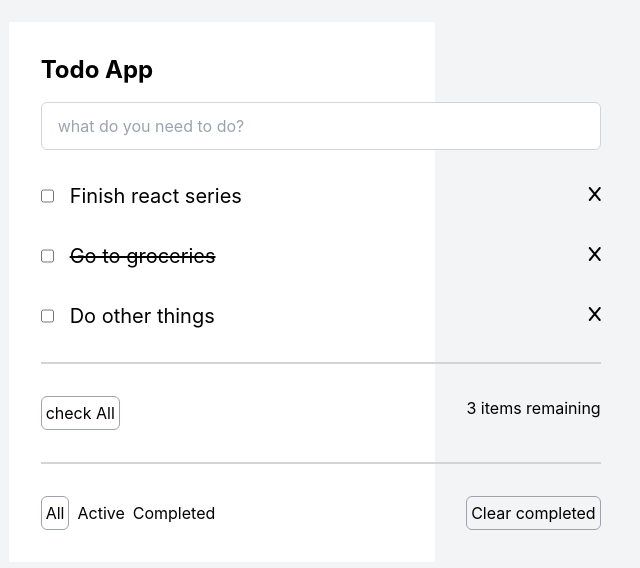
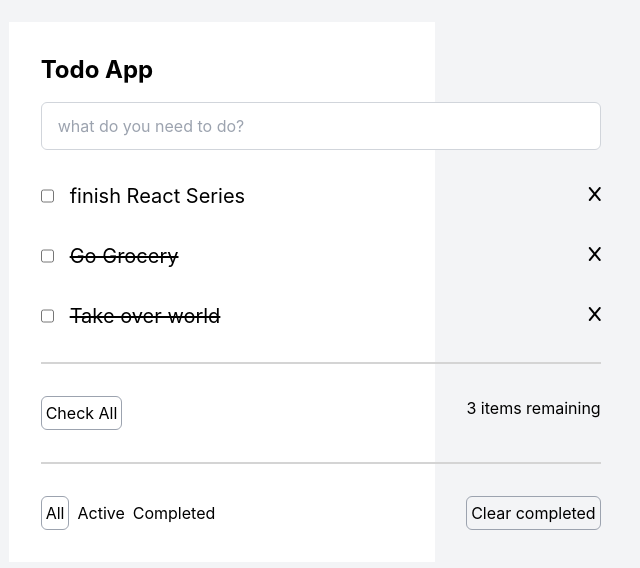
Before and after one commit to hadimakki387/to-do-app, a React (Create React App) app: page / in a window 1280 px wide. Shown: the part 106-674 px from the top of the page, without its empty margins (418-1058 px from the left). Built offline with nearby package versions, Linux system fonts and the light colour scheme.

Commit message:
made the toDos dynamic
made the toDos dynamic and extracted some components

```diff
--- /dev/null
+++ b/src/components/BR.jsx
@@ -0,0 +1,9 @@
+import React from 'react'
+
+function BR() {
+  return (
+    <div className="h-[2px] w-[35rem] bg-neutral-300 mt-4"></div>
+  )
+}
+
+export default BR
--- a/src/components/appOriginal.jsx
+++ b/src/components/appOriginal.jsx
@@ -2,8 +2,29 @@ import "../reset.css";
 import "../App.css";
 import Button from "./button";
 import ListItem from "./listItem";
+import Form from "./form";
+import BR from "./BR";
+import { useState } from "react";
 
 function AppOriginal() {
+  const [toDos, setTodos] = useState([
+    {
+      id: 1,
+      title: "finish React Series",
+      isComplete: false,
+    },
+    {
+      id: 2,
+      title: "Go Grocery",
+      isComplete: true,
+    },
+    {
+      id: 3,
+      title: "Take over world",
+      isComplete: true,
+    },
+  ]);
+
   return (
     <div className="bg-gray-100 h-[100vw]">
       <div className="grid justify-start gap-4 w-1/3 relative top-32 m-auto bg-white p-8 ">
@@ -11,30 +32,24 @@ function AppOriginal() {
           <h2 className="font-bold text-2xl text-left">Todo App</h2>
         </div>
 
-        <div className="w-full ">
-          <form className="">
-            <input
-              type="text"
-              placeholder="what do you need to do?"
-              className="h-12 w-full border border-gray-300 p-4 rounded-md"
-            ></input>
-          </form>
+        <Form />
+
+        {toDos.map((toDo, index) => (
+          <ListItem
+            content={toDo.title}
+            styles={toDo.isComplete ? "line-through" : ""}
+            key={toDo.id}
+          />
+        ))}
+
+        <BR />
+
+        <div className="flex justify-between w-full mt-4 ">
+          <Button name="Check All" styles="border border-gray-400 p-1" />
+          <span>3 items remaining</span>
         </div>
 
-        <ListItem content="Finish react series" />
-        <ListItem content="Go to groceries" styles="line-through" />
-        <ListItem content="Do other things" />
-
-        <div className="h-[2px] w-[35rem] bg-neutral-300 mt-4"></div>
-
-        <div className="flex justify-between w-full mt-4 ">
-          <button className="border border-gray-400 p-1 rounded-md">
-            check All
-          </button>
-
-          <span>3 items remaining</span>
-        </div>
-        <div className="h-[2px] w-[35rem] bg-neutral-300 mt-4"></div>
+        <BR />
 
         <div className="flex justify-between mt-4">
           <div className="space-x-2">
--- /dev/null
+++ b/src/components/form.jsx
@@ -0,0 +1,17 @@
+import React from 'react'
+
+function Form() {
+  return (
+    <div className="w-full ">
+          <form className="">
+            <input
+              type="text"
+              placeholder="what do you need to do?"
+              className="h-12 w-full border border-gray-300 p-4 rounded-md"
+            ></input>
+          </form>
+        </div>
+  )
+}
+
+export default Form
--- a/src/components/listItem.jsx
+++ b/src/components/listItem.jsx
@@ -1,11 +1,12 @@
 import "../App.css";
 
 function ListItem(props) {
+    console.log(props.checked)
   return (
     <div className="flex justify-between w-full mt-4">
       <div className="flex gap-4">
         <input type="checkbox"></input>
-        <p className={"text-xl " + props.styles}>{props.content}</p>
+        <p className={"text-xl " + props.styles }>{props.content}</p>
       </div>
       <div>
         <button>
```
